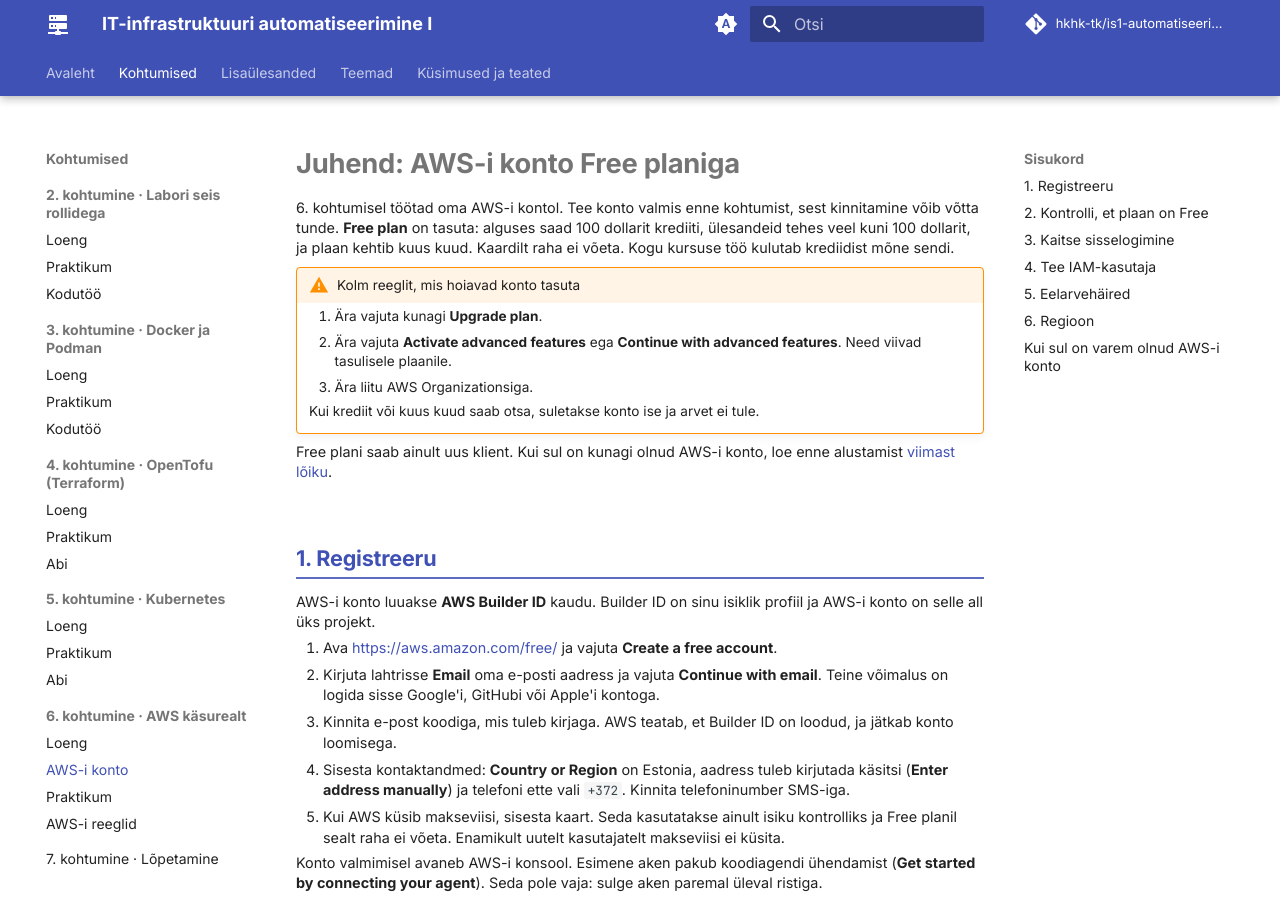
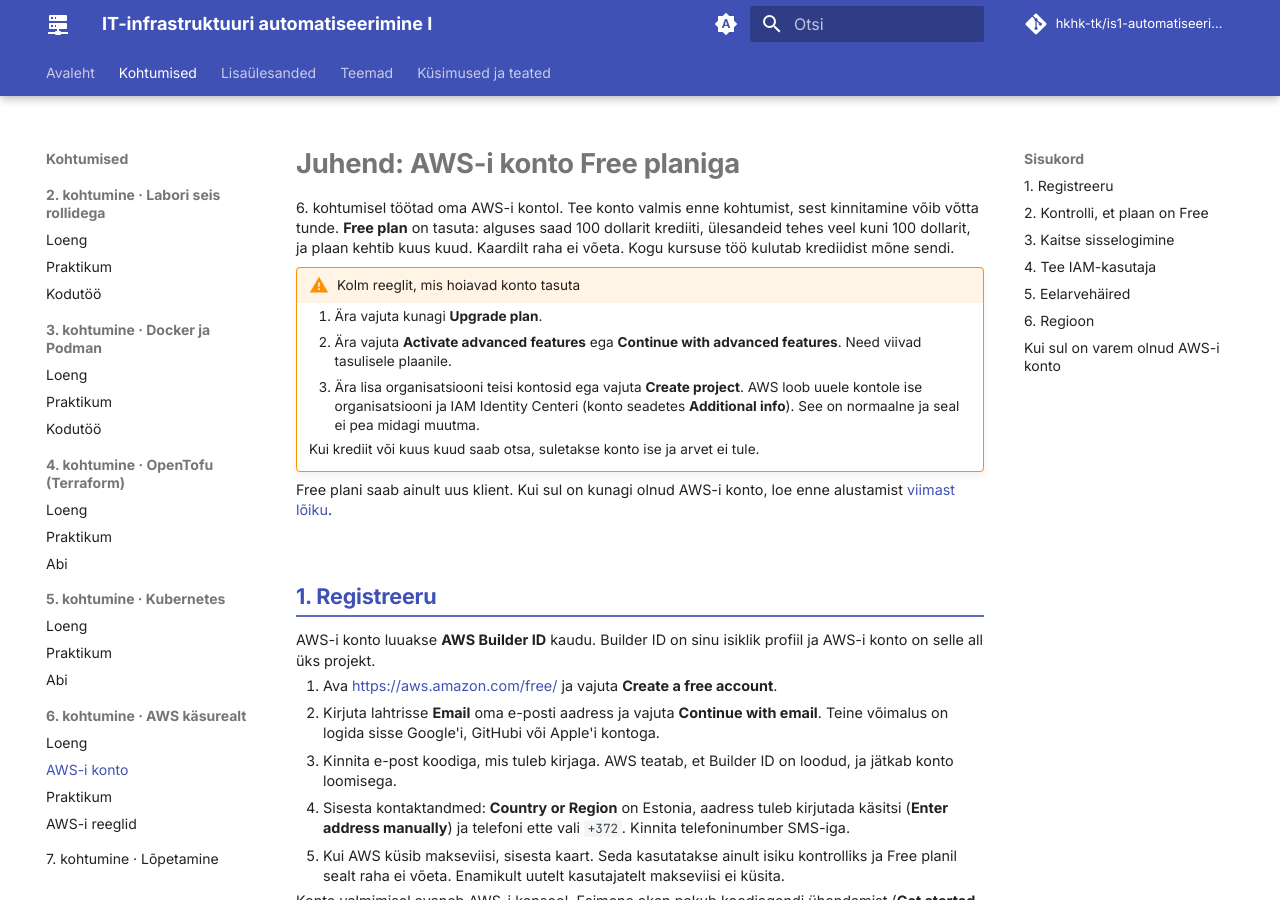
Before and after one commit to hkhk-tk/is1-automatiseerimine, an MkDocs documentation site: the page built from docs/k06/aws-konto.md, in a window 1280 px wide and 900 px high. Built offline with MkDocs 1.6.1 and Material for MkDocs 9.7.7, drawn with Linux system fonts in a browser that asks for light colours; comment, search, counter and statistics services are not loaded.

Commit message:
AWS-i juhend: organisatsioon

```diff
--- a/docs/k06/aws-konto.md
+++ b/docs/k06/aws-konto.md
@@ -12,7 +12,7 @@ tags:
 
     1. Ära vajuta kunagi **Upgrade plan**.
     2. Ära vajuta **Activate advanced features** ega **Continue with advanced features**. Need viivad tasulisele plaanile.
-    3. Ära liitu AWS Organizationsiga.
+    3. Ära lisa organisatsiooni teisi kontosid ega vajuta **Create project**. AWS loob uuele kontole ise organisatsiooni ja IAM Identity Centeri (konto seadetes **Additional info**). See on normaalne ja seal ei pea midagi muutma.
 
     Kui krediit või kuus kuud saab otsa, suletakse konto ise ja arvet ei tule.
 
```
